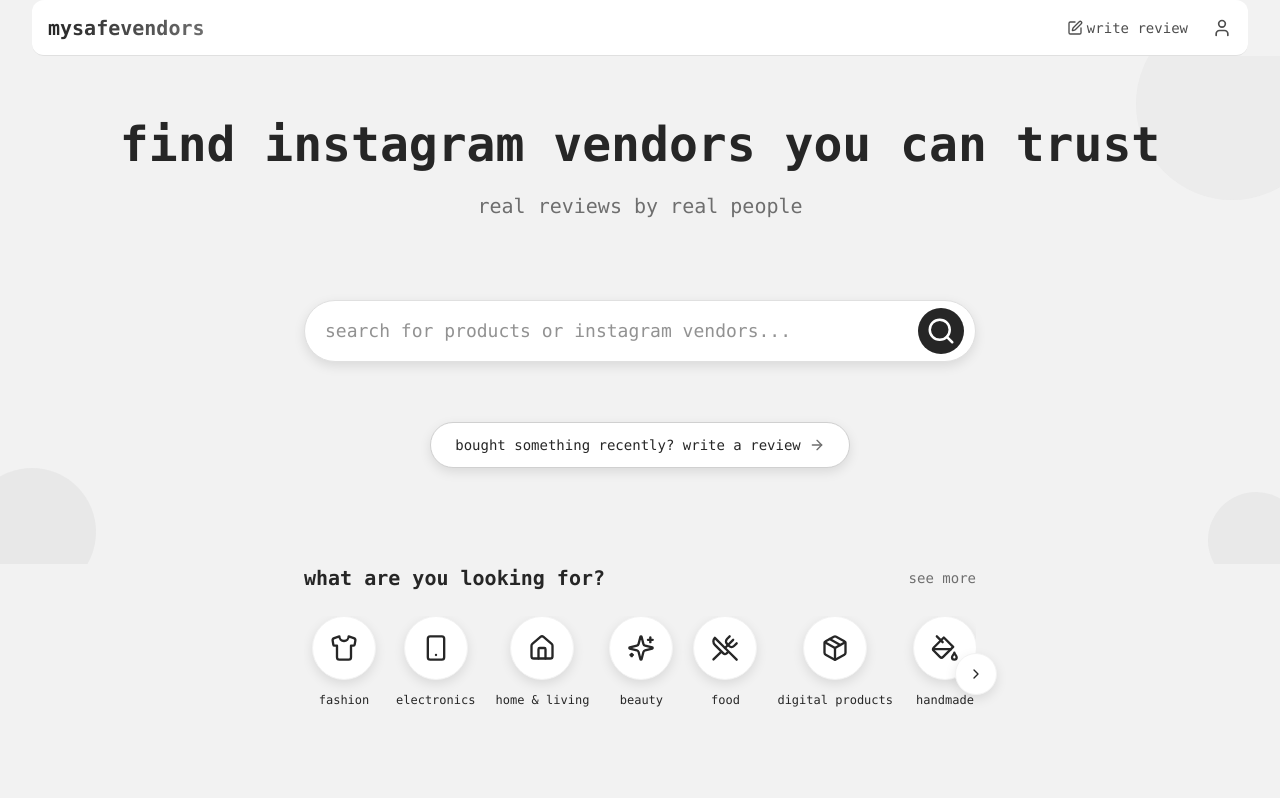
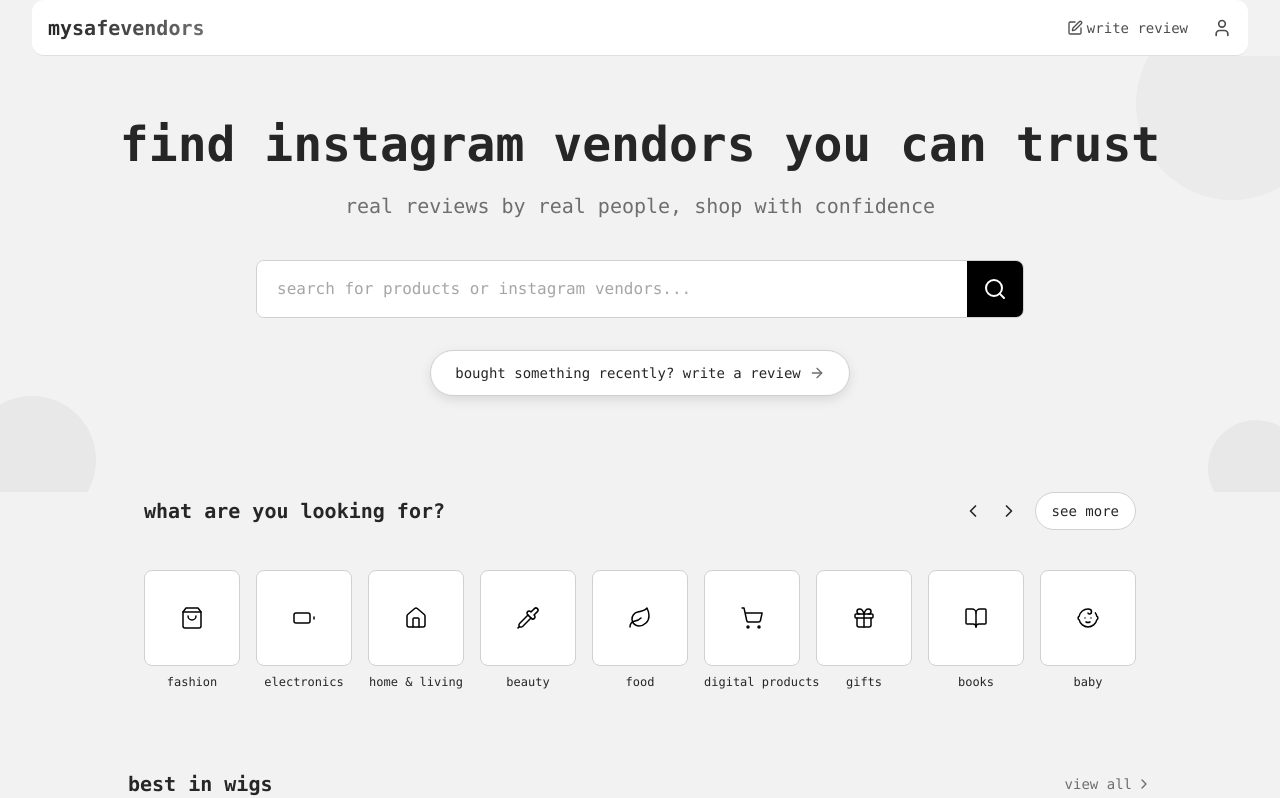
Before and after one commit to boludhadha/mysafev, a Next.js app: page / in a window 1280 px wide. Shown: the top 798 px of the page. Built offline with nearby package versions, Linux system fonts and the light colour scheme.

Commit message:
changed ui

```diff
--- a/app/globals.css
+++ b/app/globals.css
@@ -48,12 +48,18 @@ a, button {
   transition: all 0.2s ease;
 }
 
-/* Hide scrollbar but allow scrolling */
-.hide-scrollbar {
+/* Hide scrollbar for Chrome, Safari and Opera */
+.scrollbar-hide::-webkit-scrollbar {
+  display: none;
+}
+
+/* Hide scrollbar for IE, Edge and Firefox */
+.scrollbar-hide {
   -ms-overflow-style: none;  /* IE and Edge */
   scrollbar-width: none;  /* Firefox */
 }
 
-.hide-scrollbar::-webkit-scrollbar {
-  display: none; /* Chrome, Safari, Opera */
+/* Add smooth scrolling to the document */
+html {
+  scroll-behavior: smooth;
 }
--- a/components/home/CategorySection.tsx
+++ b/components/home/CategorySection.tsx
@@ -1,6 +1,7 @@
+// components/home/CategorySection.tsx
 import React, { useRef } from 'react';
 import Link from 'next/link';
-import { ChevronRight } from 'lucide-react';
+import { ChevronRight, ChevronLeft } from 'lucide-react';
 import { Category } from '../../types/category';
 import CategoryCard from '../ui/CategoryCard';
 
@@ -11,6 +12,15 @@ interface CategorySectionProps {
 const CategorySection: React.FC<CategorySectionProps> = ({ categories }) => {
   const scrollContainerRef = useRef<HTMLDivElement | null>(null);
 
+  const scrollLeft = () => {
+    if (scrollContainerRef.current) {
+      scrollContainerRef.current.scrollBy({
+        left: -200,
+        behavior: 'smooth'
+      });
+    }
+  };
+
   const scrollRight = () => {
     if (scrollContainerRef.current) {
       scrollContainerRef.current.scrollBy({
@@ -20,43 +30,52 @@ const CategorySection: React.FC<CategorySectionProps> = ({ categories }) => {
     }
   };
 
-  const handleScroll = () => {
-    if (scrollContainerRef.current) {
-      // Scrolling logic would go here
-    }
-  };
+  return (
+    <div className="mb-16">
+      <div className="flex justify-between items-center mb-6 px-4 max-w-5xl mx-auto">
+        <h2 className="text-xl font-bold lowercase">What are you looking for?</h2>
 
-  return (
-    <div className="px-4 mb-16">
-      <div className="flex justify-between items-center mb-6 max-w-2xl mx-auto">
-        <h2 className="text-xl font-bold lowercase">What are you looking for?</h2>
-        <Link href="/categories" className="text-sm text-gray-600 flex items-center hover:text-gray-800 transition">
-          <button>See more</button>
+        {/* Navigation controls grouped together */}
+        <div className="flex items-center space-x-2">
+          {/* Navigation buttons */}
+          <div className="flex">
+            <button
+              className="bg-gray-100 hover:bg-gray-200 rounded-l-full p-2 transition"
+              onClick={scrollLeft}
+              aria-label="Scroll left"
+            >
+              <ChevronLeft size={20} color="#262626" />
+            </button>
+            <button
+              className="bg-gray-100 hover:bg-gray-200 rounded-r-full p-2 transition"
+              onClick={scrollRight}
+              aria-label="Scroll right"
+            >
+              <ChevronRight size={20} color="#262626" />
+            </button>
+          </div>
+
+          {/* See more button */}
+          <Link
+            href="/categories"
+            className="bg-white text-gray-800 text-sm px-4 py-2 rounded-full border border-gray-300 hover:bg-gray-50 transition"
+          >
+            See more
           </Link>
         </div>
+      </div>
 
-      <div className="relative max-w-2xl mx-auto">
+      {/* Category scroll container */}
       <div
-          className="overflow-x-auto scrollbar-hide"
+        className="overflow-x-auto scrollbar-hide px-4 max-w-5xl mx-auto"
         style={{scrollbarWidth: 'none', msOverflowStyle: 'none'}}
         ref={scrollContainerRef}
-          onScroll={handleScroll}
       >
-          <div className="flex space-x-5 pb-6 pl-2 pr-12">
+        <div className="flex space-x-4 py-4">
           {categories.map((category, index) => (
             <CategoryCard key={index} category={category} />
           ))}
         </div>
-        </div>
-
-        {/* Right scroll button */}
-        <button
-          className="absolute right-0 top-1/2 transform -translate-y-1/2 translate-x-1/2 bg-white rounded-full shadow-md p-3 hover:shadow-lg transition border border-gray-100"
-          onClick={scrollRight}
-          aria-label="Scroll right"
-        >
-          <ChevronRight size={16} color="#262626" />
-        </button>
       </div>
     </div>
   );
--- a/components/home/Hero.tsx
+++ b/components/home/Hero.tsx
@@ -1,3 +1,4 @@
+// components/home/Hero.tsx
 import React from 'react';
 import Link from 'next/link';
 import { ArrowRight } from 'lucide-react';
@@ -21,12 +22,12 @@ const Hero: React.FC<HeroProps> = ({ searchQuery, setSearchQuery }) => {
         <h1 className="text-3xl md:text-5xl font-bold text-center mb-6 lowercase">
           find instagram vendors you can trust
         </h1>
-        <p className="text-lg md:text-xl text-gray-600 text-center mb-20 lowercase">
-          real reviews by real people
+        <p className="text-lg md:text-xl text-gray-600 text-center mb-10 lowercase">
+          real reviews by real people, shop with confidence
         </p>
 
-        {/* Search Bar */}
-        <SearchBar searchQuery={searchQuery} setSearchQuery={setSearchQuery} />
+        {/* Updated Search Bar */}
+        <SearchBar searchQuery={searchQuery} setSearchQuery={setSearchQuery} className="max-w-3xl" />
 
         {/* Quick Action Button */}
         <div className="text-center mb-12">
--- a/components/home/VendorSection.tsx
+++ b/components/home/VendorSection.tsx
@@ -15,7 +15,7 @@ const VendorSection: React.FC<VendorSectionProps> = ({ vendors }) => {
 
   return (
     <div className="px-4 mb-16">
-      <div className="flex justify-between items-center mb-6 max-w-2xl mx-auto">
+      <div className="flex justify-between items-center mb-6 max-w-5xl mx-auto">
         <h2 className="text-xl font-bold lowercase">Best in Wigs</h2>
         <Link href="/profile" className="text-sm text-gray-600 flex items-center hover:text-gray-800 transition">
           view all
@@ -23,7 +23,7 @@ const VendorSection: React.FC<VendorSectionProps> = ({ vendors }) => {
         </Link>
       </div>
 
-      <div className="grid grid-cols-3 gap-5 max-w-2xl mx-auto">
+      <div className="grid grid-cols-3 gap-5 max-w-5xl mx-auto">
         {displayedVendors.map((vendor) => (
           <VendorCard key={vendor.id} vendor={vendor} />
         ))}
--- a/components/ui/CategoryCard.tsx
+++ b/components/ui/CategoryCard.tsx
@@ -1,3 +1,4 @@
+// components/ui/CategoryCard.tsx
 import React from 'react';
 import Link from 'next/link';
 import { Category } from '../../types/category';
@@ -8,15 +9,16 @@ interface CategoryCardProps {
 
 const CategoryCard: React.FC<CategoryCardProps> = ({ category }) => {
   return (
-    <Link
-      href={`/category/${category.name}`}
-      className="flex flex-col items-center shrink-0"
-    >
-      <div className="w-16 h-16 bg-white rounded-full flex items-center justify-center shadow-md hover:shadow-lg transition mb-3 border border-gray-100">
-        {category.icon}
-      </div>
-      <span className="text-xs lowercase text-center whitespace-nowrap font-medium">{category.name}</span>
-    </Link>
+    <div className="flex flex-col items-center shrink-0 w-24">
+      <Link href={`/category/${category.name}`} className="w-full">
+        <div className="aspect-square w-full bg-white rounded-lg flex items-center justify-center border border-gray-300 mb-2 hover:border-gray-400 transition">
+          {category.icon}
+        </div>
+        <span className="text-xs text-center w-full block whitespace-nowrap font-normal text-gray-800">
+          {category.name}
+        </span>
+      </Link>
+    </div>
   );
 };
 
--- a/components/ui/SearchBar.tsx
+++ b/components/ui/SearchBar.tsx
@@ -4,21 +4,28 @@ import { Search } from 'lucide-react';
 interface SearchBarProps {
   searchQuery: string;
   setSearchQuery: (query: string) => void;
+  className?: string;
 }
 
-const SearchBar: React.FC<SearchBarProps> = ({ searchQuery, setSearchQuery }) => {
+const SearchBar: React.FC<SearchBarProps> = ({
+  searchQuery,
+  setSearchQuery,
+  className = "max-w-5xl"
+}) => {
   return (
-    <div className="relative mb-15 max-w-2xl mx-auto">
+    <div className={`relative mb-8 mx-auto ${className}`}>
+      <div className="flex w-full overflow-hidden rounded-lg border border-gray-300">
         <input
           type="text"
-        className="w-full py-4 px-5 pr-12 rounded-full border border-gray-200 bg-white shadow-md focus:outline-none focus:ring-2 focus:ring-gray-300 focus:border-gray-300 transition text-lg"
+          className="w-full py-4 px-5 text-gray-700 bg-white focus:outline-none"
           placeholder="search for products or instagram vendors..."
           value={searchQuery}
           onChange={(e) => setSearchQuery(e.target.value)}
         />
-      <button className="absolute right-3 top-1/2 transform -translate-y-1/2 bg-gray-800 text-white p-2 rounded-full hover:bg-gray-700 transition">
-        <Search size={30} color="white" />
+        <button className="bg-black text-white p-4 flex items-center justify-center hover:bg-gray-800 transition">
+          <Search size={24} color="white" />
         </button>
+      </div>
     </div>
   );
 };
--- a/data/categories.tsx
+++ b/data/categories.tsx
@@ -1,48 +1,83 @@
 // data/categories.tsx
 import { Category } from "../types/category";
 import {
+  ShoppingBag,
+  Battery,
+  Home,
+  Pipette,
+  Leaf,
+  ShoppingCart,
+  Gift,
+  BookOpen,
+  Baby,
   Shirt,
-  Smartphone,
-  Home,
-  Sparkles,
-  UtensilsCrossed,
-  Package,
-  PaintBucket,
-  Globe
-} from "lucide-react";
+  Palette,
+  Dumbbell,
+  Camera,
+  Music,
+  PawPrint
+} from 'lucide-react';
 import React from "react";
 
 export const categories: Category[] = [
   {
     name: 'fashion',
-    icon: <Shirt size={28} strokeWidth={2} color="#262626" />
+    icon: <ShoppingBag size={24} strokeWidth={1.5} color="#000000" />
   },
   {
     name: 'electronics',
-    icon: <Smartphone size={28} strokeWidth={2} color="#262626" />
+    icon: <Battery size={24} strokeWidth={1.5} color="#000000" />
   },
   {
     name: 'home & living',
-    icon: <Home size={28} strokeWidth={2} color="#262626" />
+    icon: <Home size={24} strokeWidth={1.5} color="#000000" />
   },
   {
     name: 'beauty',
-    icon: <Sparkles size={28} strokeWidth={2} color="#262626" />
+    icon: <Pipette size={24} strokeWidth={1.5} color="#000000" />
   },
   {
     name: 'food',
-    icon: <UtensilsCrossed size={28} strokeWidth={2} color="#262626" />
+    icon: <Leaf size={24} strokeWidth={1.5} color="#000000" />
   },
   {
     name: 'digital products',
-    icon: <Package size={28} strokeWidth={2} color="#262626" />
+    icon: <ShoppingCart size={24} strokeWidth={1.5} color="#000000" />
   },
   {
-    name: 'handmade',
-    icon: <PaintBucket size={28} strokeWidth={2} color="#262626" />
+    name: 'gifts',
+    icon: <Gift size={24} strokeWidth={1.5} color="#000000" />
   },
   {
-    name: 'global brands',
-    icon: <Globe size={28} strokeWidth={2} color="#262626" />
+    name: 'books',
+    icon: <BookOpen size={24} strokeWidth={1.5} color="#000000" />
+  },
+  {
+    name: 'baby',
+    icon: <Baby size={24} strokeWidth={1.5} color="#000000" />
+  },
+  {
+    name: 'clothing',
+    icon: <Shirt size={24} strokeWidth={1.5} color="#000000" />
+  },
+  {
+    name: 'art',
+    icon: <Palette size={24} strokeWidth={1.5} color="#000000" />
+  },
+  {
+    name: 'fitness',
+    icon: <Dumbbell size={24} strokeWidth={1.5} color="#000000" />
+  },
+  {
+    name: 'photography',
+    icon: <Camera size={24} strokeWidth={1.5} color="#000000" />
+  },
+  {
+    name: 'music',
+    icon: <Music size={24} strokeWidth={1.5} color="#000000" />
+  },
+  {
+    name: 'pets',
+    icon: <PawPrint size={24} strokeWidth={1.5} color="#000000" />
   }
 ];
```
Lines whose indentation alone changed are shown as unchanged.
